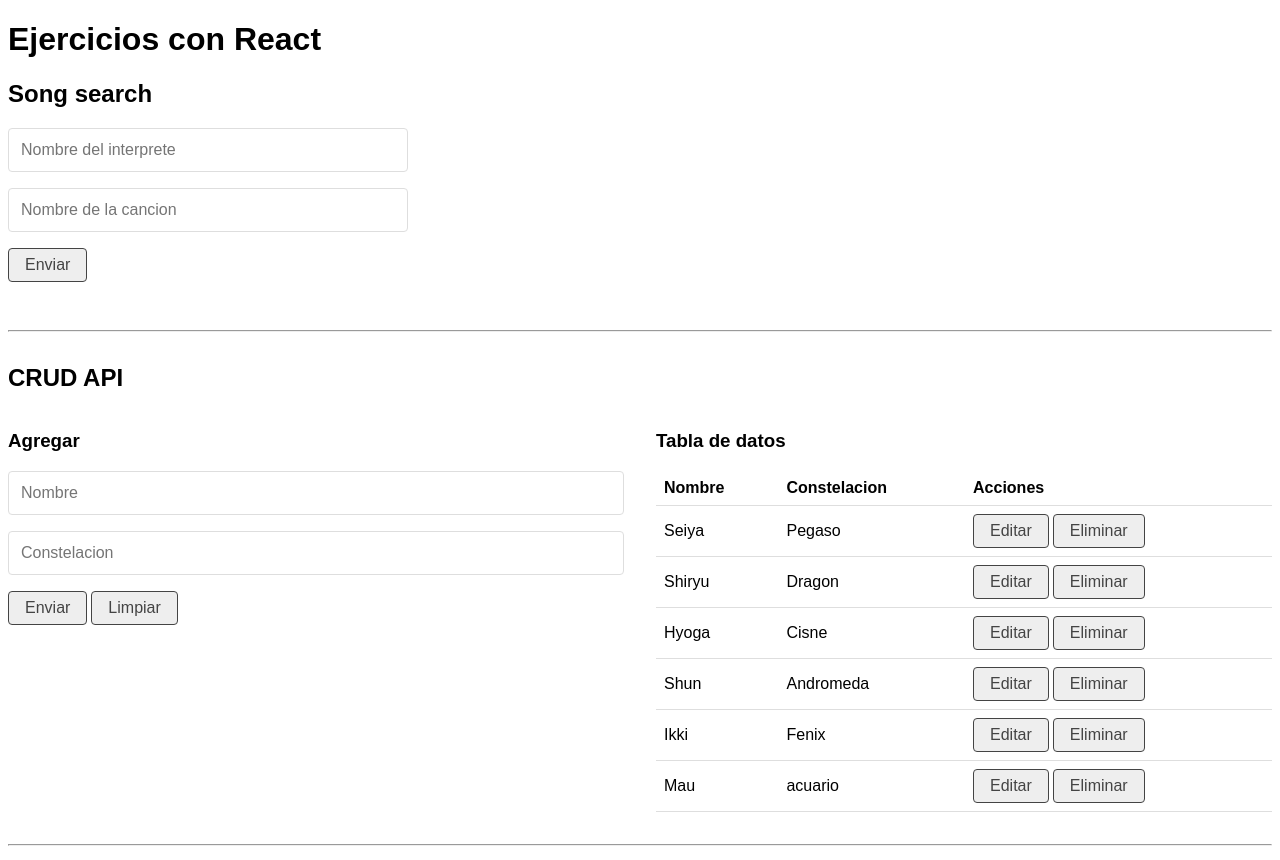
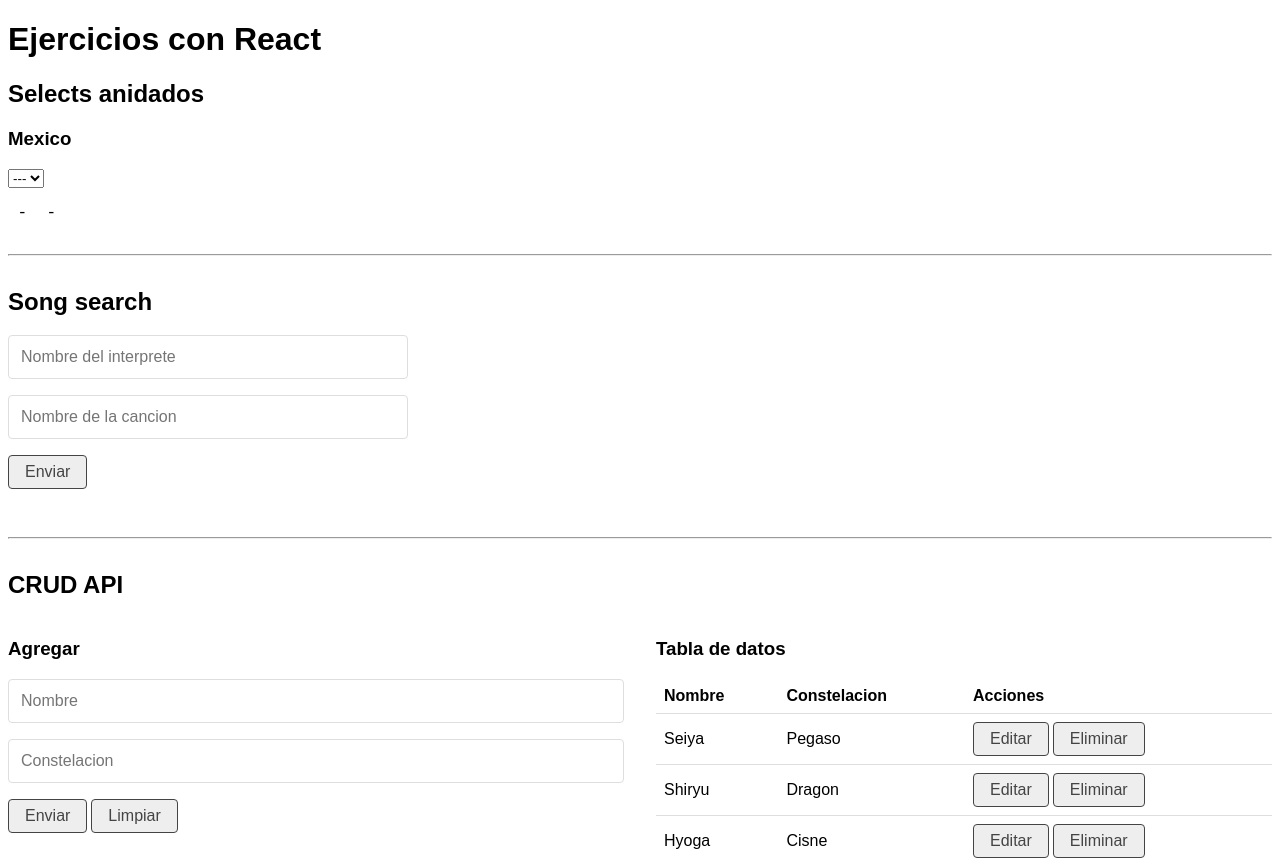
Before and after one commit to MauricioA03/react-ejercicios, a React (Create React App) app: page / in a window 1280 px wide. Shown: the top 860 px of the page. Built offline with nearby package versions, Linux system fonts and the light colour scheme; data requests are answered from the project's data file.

Commit message:
React-42-Selects Anidados- Components definition and Logic(1/3)

```diff
--- a/src/App.js
+++ b/src/App.js
@@ -2,11 +2,14 @@
 import CrudApp from "./components/CrudApi/CrudApp";
 import CrudApi from "./components/CrudApi/CrudApi";
 import SongSearch from "./components/SongSearch/SongSearch";
+import SelectsAnidados from "./components/SelectsAnidados/SelectsAnidados";
 
 function App() {
     return (
         <>
             <h1>Ejercicios con React</h1>
+            <SelectsAnidados/>
+            <hr/>
             <SongSearch/>
             <hr/>
             <CrudApi/>
--- /dev/null
+++ b/src/components/SelectsAnidados/SelectList.js
@@ -0,0 +1,10 @@
+const SelectList = () => {
+    return (
+        <div>
+            <select name={""} id={""}>
+                <option value={""}>---</option>
+            </select>
+        </div>
+    );
+}
+export default SelectList;
--- /dev/null
+++ b/src/components/SelectsAnidados/SelectsAnidados.js
@@ -0,0 +1,36 @@
+import SelectList from "./SelectList";
+import React, {useState} from "react";
+
+const SelectsAnidados = () => {
+
+    const [state, setState] = useState("");
+    const [town, setTown] = useState("");
+    const [suburb, setSuburb] = useState("");
+
+
+    return (
+        <div>
+            <h2>Selects anidados</h2>
+            <h3>Mexico</h3>
+            <SelectList title={"estados"} url={""} handleChange={(e) => {
+                setState(e.target.value);
+            }}/>
+
+            {state && <SelectList title={"municipios"} url={""} handleChange={(e) => {
+                setTown(e.target.value);
+            }}/>}
+
+            {town && <SelectList title={"colonias"} url={""} handleChange={(e) => {
+                setSuburb(e.target.value);
+            }}/>}
+
+            <pre>
+                <code>
+                    {state} - {town} - {suburb}
+                </code>
+            </pre>
+        </div>
+    )
+}
+
+export default SelectsAnidados;
```
